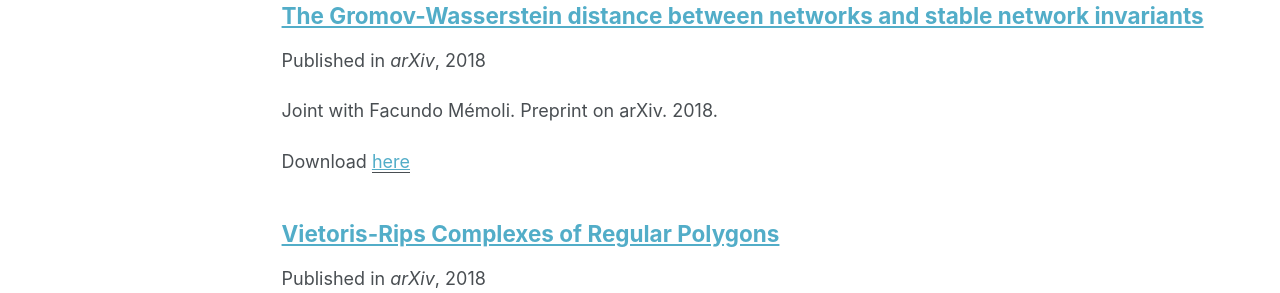
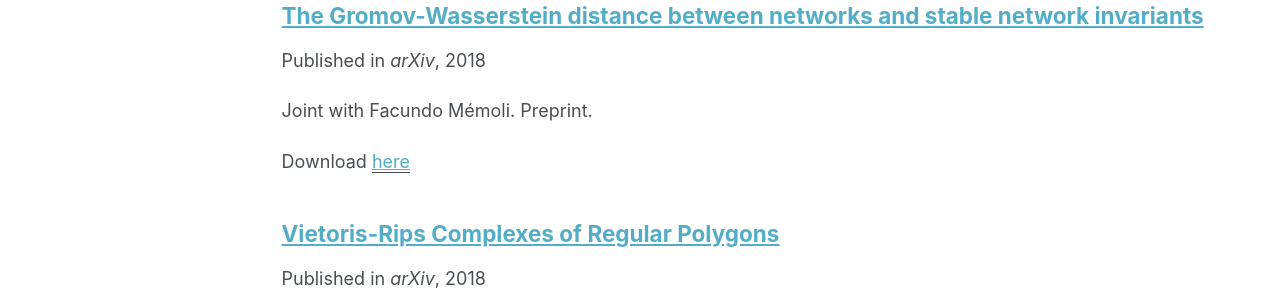
Before and after one commit to samirchowdhury/samirchowdhury.github.io, a Jekyll site: the page built from _pages/publications.md, in a window 1280 px wide and 900 px high. Shown: the part 434-727 px from the top of the window. Built offline with Jekyll 4.4.1, drawn with Linux system fonts in a browser that asks for light colours.

Commit message:
Update 2018-08-13-gw-nets.md

```diff
--- a/_publications/2018-08-13-gw-nets.md
+++ b/_publications/2018-08-13-gw-nets.md
@@ -3,7 +3,7 @@ title: "The Gromov-Wasserstein distance between networks and stable network inva
 collection: publications
 venue: 'arXiv'
 date: 2018-08-13
-excerpt: 'Joint with Facundo Mémoli. Preprint on arXiv. 2018.'
+excerpt: 'Joint with Facundo Mémoli. Preprint.'
 
 paperurl: 'https://arxiv.org/abs/1808.04337'
 ---
```
